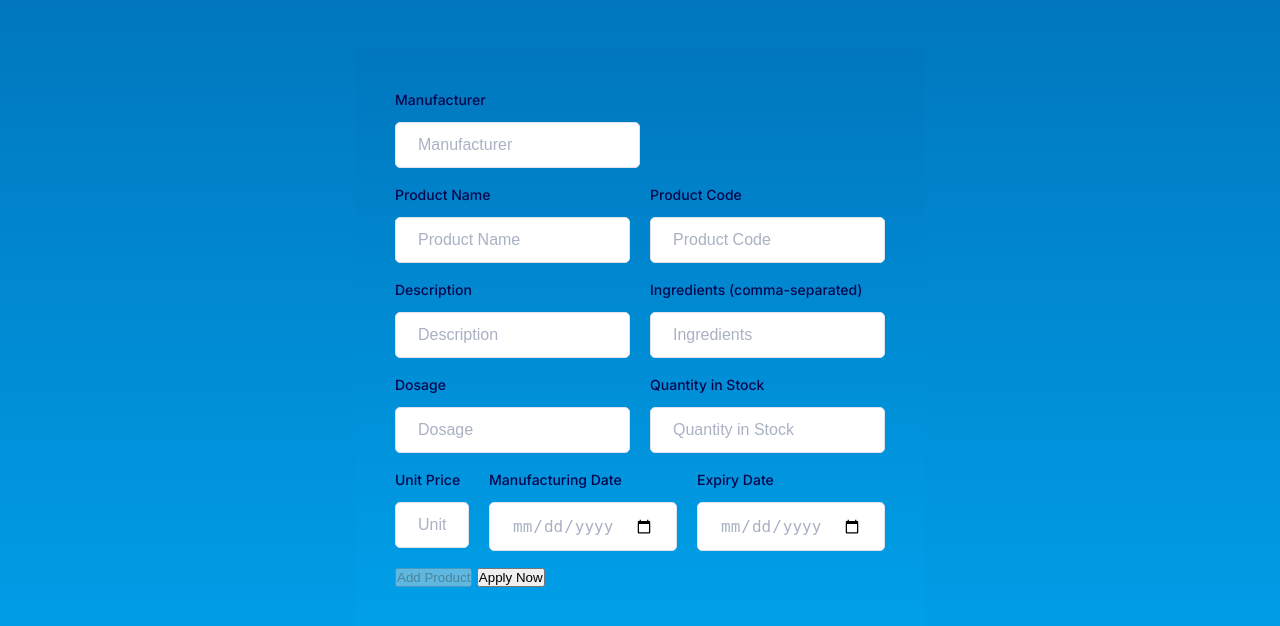
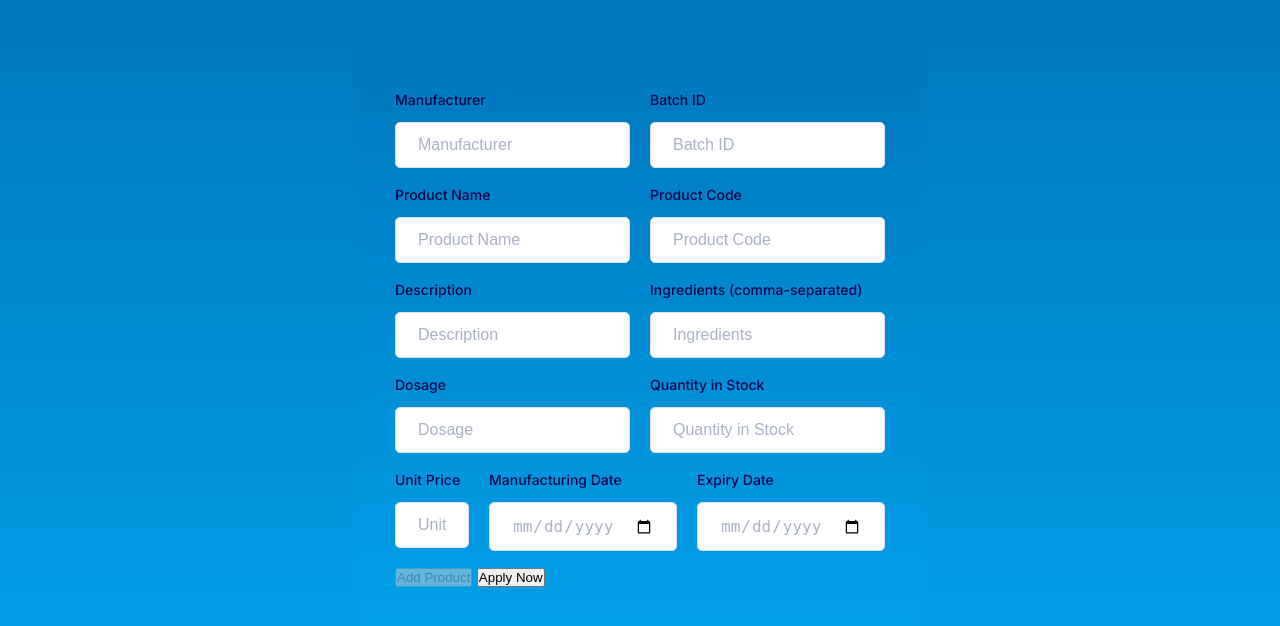
Before and after one commit to AfzalAliSolangi/Drug-Supply-Chain-using-Blockchain, a Django app: template templates/manufacturer.html in a window 1280 px wide. Shown: the top 626 px of the page. Run offline with Django 4.2, Linux system fonts and the light colour scheme; the template is opened without the code that fills it, so the values that code supplies are empty; parts of the project's set-up code (start-up, migrations or seed data) failed here and were passed over.

Commit message:
Integerated the batchId in the html and script

```diff
--- a/templates/manufacturer.html
+++ b/templates/manufacturer.html
@@ -29,7 +29,9 @@
       // Function to gather and format the product data as JSON
       function collectProductData() {
           const manufacturer = document.getElementById('manufacturer').value;
+          const batchId = document.getElementById('batchId').value; // New line to get batch ID value
           const email = document.getElementById('email').value;
+
           const products = [];
 
           const productSections = document.querySelectorAll('.product-section');
@@ -69,6 +71,7 @@
               const jsonData = {
                   manufacturer,
                   email,
+                  batchId,
                   products
               };
 
@@ -137,6 +140,10 @@
                       <label for="manufacturer" class="formbold-form-label">Manufacturer</label>
                       <input type="text" id="manufacturer" placeholder="Manufacturer" class="formbold-form-input" value="{{ comp_info }}" disabled/>
                     </div>
+                    <div>
+                      <label for="batchId" class="formbold-form-label">Batch ID</label>
+                      <input type="text" id="batchId" placeholder="Batch ID" class="formbold-form-input" onchange="updateAddProductButton()"/>
+                  </div>
                 </div>
 
                 <div id="product-section">
```
